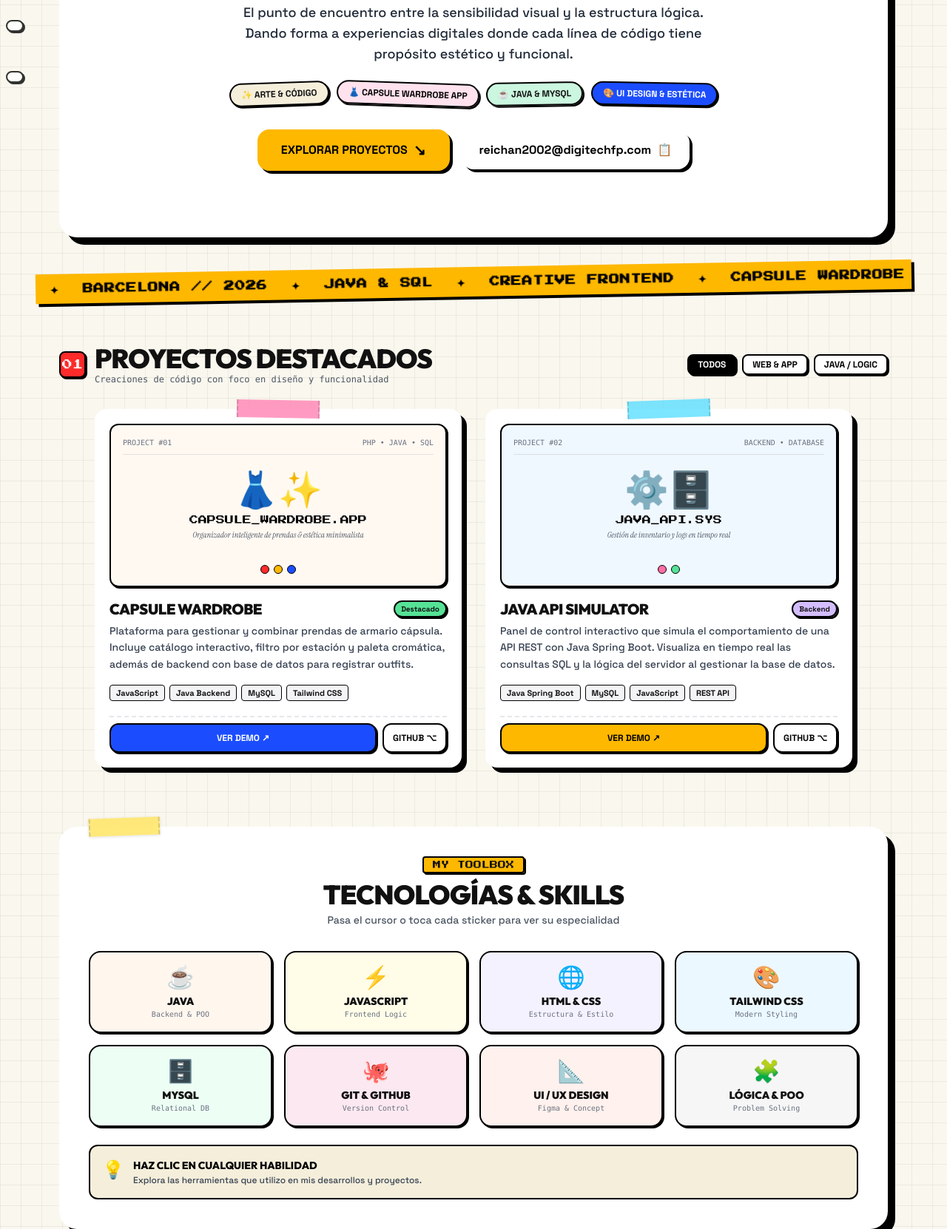
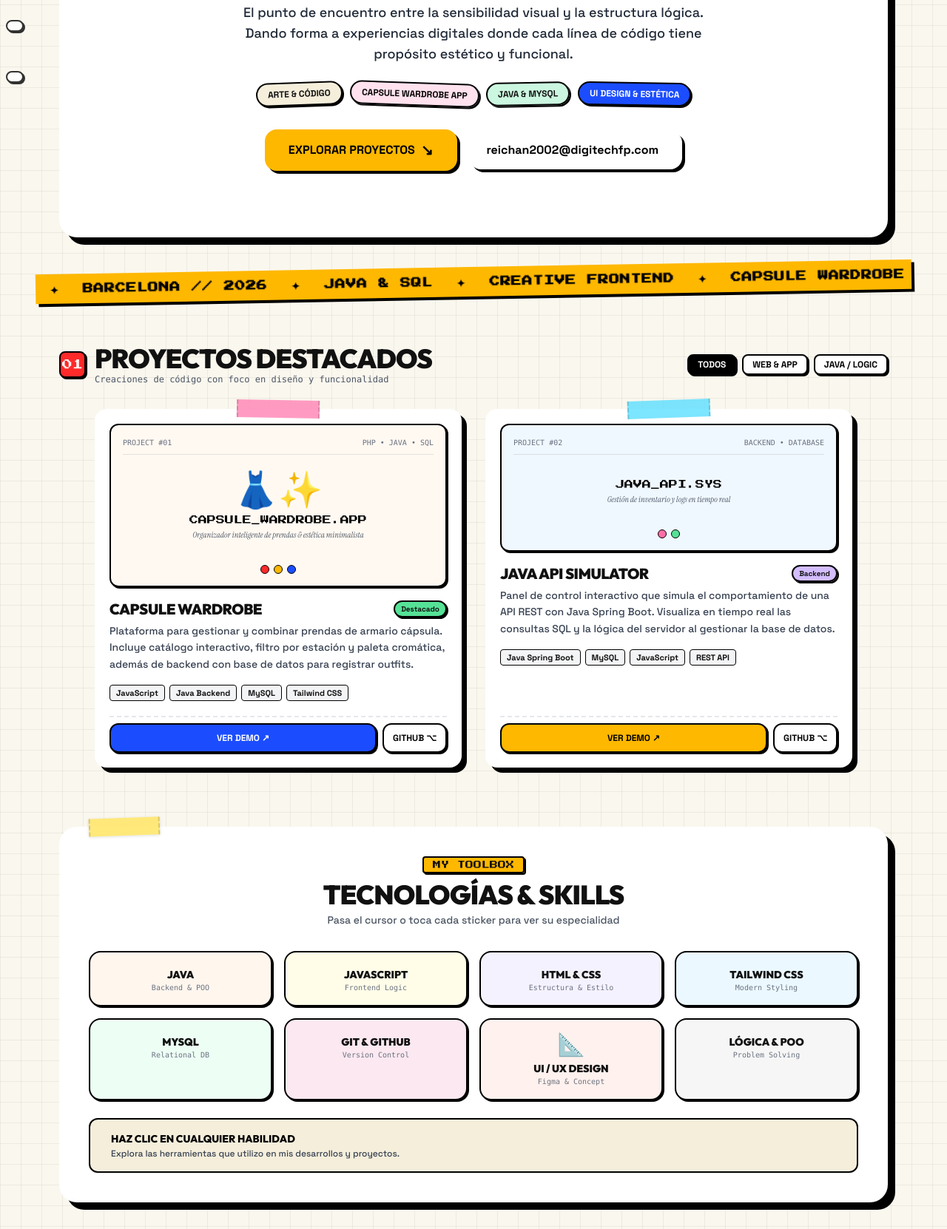
Before and after one commit to reikaharada/PortafolioReikaHarada, a plain HTML site: page index.html in a window 1280 px wide. Shown: the part 638-2300 px from the top of the page at 74% size. Drawn offline with nearby package versions, Linux system fonts and the light colour scheme; a web font is replaced by a local one.

Commit message:
Update index.html

```diff
--- a/index.html
+++ b/index.html
@@ -155,7 +155,7 @@
 
       <a href="#" class="flex items-center gap-3 group">
         <div class="w-10 h-10 bg-menta border-2 border-black rounded-xl flex items-center justify-center text-xl shadow-brutal-sm group-hover:rotate-6 transition-transform">
-          🐱
+
         </div>
         <div>
           <div class="font-pixel text-xs tracking-wider text-black flex items-center gap-1.5">
@@ -175,7 +175,7 @@
         </div>
         <button onclick="copiarEmail()" class="btn-brutal inline-flex items-center gap-1.5 bg-rojoPop text-white border-2 border-black font-bold text-xs uppercase px-4 py-2 rounded-xl shadow-brutal-sm hover:bg-black">
           <span>reichan2002@digitechfp.com</span>
-          <span class="text-sm">📋</span>
+          <span class="text-sm"></span>
         </button>
       </div>
     </nav>
@@ -222,7 +222,7 @@
           </h1>
 
           <div class="sticker-cutout absolute -left-8 -top-8 hidden sm:block bg-yellow-300 border-2 border-black rounded-full p-2 rotate-[-15deg]">
-            <span class="text-2xl">✨</span>
+            <span class="text-2xl"></span>
           </div>
         </div>
 
@@ -252,16 +252,16 @@
 
         <div class="flex flex-wrap items-center justify-center gap-2.5 mt-6">
           <span class="bg-cremaPaper border-2 border-black px-3.5 py-1.5 rounded-full font-bold text-xs uppercase shadow-brutal-sm -rotate-2 hover:rotate-0 transition-transform">
-            ✨ Arte & Código
+            Arte & Código
           </span>
           <span class="bg-cyberPink/20 text-black border-2 border-black px-3.5 py-1.5 rounded-full font-bold text-xs uppercase shadow-brutal-sm rotate-2 hover:rotate-0 transition-transform">
-            👗 Capsule Wardrobe App
+            Capsule Wardrobe App
           </span>
           <span class="bg-menta/30 border-2 border-black px-3.5 py-1.5 rounded-full font-bold text-xs uppercase shadow-brutal-sm -rotate-1 hover:rotate-0 transition-transform">
-            ☕ Java & MySQL
+            Java & MySQL
           </span>
           <span class="bg-cobalto text-white border-2 border-black px-3.5 py-1.5 rounded-full font-bold text-xs uppercase shadow-brutal-sm rotate-1 hover:rotate-0 transition-transform">
-            🎨 UI Design & Estética
+            UI Design & Estética
           </span>
         </div>
 
@@ -272,11 +272,11 @@
           </a>
           <button onclick="copiarEmail()" id="btn-copy-email" class="btn-brutal bg-white text-black border-3 border-black font-bold text-sm sm:text-base px-6 py-3.5 rounded-2xl shadow-brutal flex items-center gap-2">
             <span>reichan2002@digitechfp.com</span>
-            <span>📋</span>
+            <span></span>
           </button>
         </div>
         <div id="copy-feedback" class="text-xs font-mono font-bold text-cobalto mt-2.5 opacity-0 transition-opacity">
-          ¡Email copiado al portapapeles! ✨
+          ¡Email copiado al portapapeles!
         </div>
 
       </div>
@@ -386,7 +386,7 @@
                 <span>BACKEND • DATABASE</span>
               </div>
               <div class="py-6 text-center">
-                <div class="text-5xl mb-2 group-hover:scale-110 transition-transform">⚙️🗄️</div>
+                <div class="text-5xl mb-2 group-hover:scale-110 transition-transform"></div>
                 <div class="font-pixel text-xs text-black">JAVA_API.SYS</div>
                 <div class="text-[11px] font-editorial italic text-gray-600 mt-1">Gestión de inventario y logs en tiempo real</div>
               </div>
@@ -439,37 +439,37 @@
         <div class="grid grid-cols-2 sm:grid-cols-3 md:grid-cols-3 lg:grid-cols-4 gap-4">
 
           <div onclick="mostrarInfoSkill('Java', 'Programación Orientada a Objetos, lógica backend robusta, estructuras de datos y persistencia.')" class="clickable-chip group bg-[#FFF6EE] border-2 border-black p-4 rounded-2xl shadow-brutal-sm hover:shadow-brutal hover:-translate-y-1 hover:rotate-1 transition-all flex flex-col items-center text-center">
-            <span class="text-3xl mb-1 group-hover:scale-125 transition-transform">☕</span>
+            <span class="text-3xl mb-1 group-hover:scale-125 transition-transform"></span>
             <span class="font-outfit font-black text-sm uppercase">Java</span>
             <span class="text-[10px] font-mono text-gray-500">Backend & POO</span>
           </div>
 
           <div onclick="mostrarInfoSkill('JavaScript ES6+', 'Manipulación dinámica del DOM, interactividad fluida, consumo de APIs Fetch y lógica en el navegador.')" class="clickable-chip group bg-[#FFFDE8] border-2 border-black p-4 rounded-2xl shadow-brutal-sm hover:shadow-brutal hover:-translate-y-1 hover:-rotate-1 transition-all flex flex-col items-center text-center">
-            <span class="text-3xl mb-1 group-hover:scale-125 transition-transform">⚡</span>
+            <span class="text-3xl mb-1 group-hover:scale-125 transition-transform"></span>
             <span class="font-outfit font-black text-sm uppercase">JavaScript</span>
             <span class="text-[10px] font-mono text-gray-500">Frontend Logic</span>
           </div>
 
           <div onclick="mostrarInfoSkill('HTML5 & CSS3', 'Arquitectura semántica, estilos personalizados y creación de componentes visuales.')" class="clickable-chip group bg-[#F5F2FF] border-2 border-black p-4 rounded-2xl shadow-brutal-sm hover:shadow-brutal hover:-translate-y-1 hover:rotate-2 transition-all flex flex-col items-center text-center">
-            <span class="text-3xl mb-1 group-hover:scale-125 transition-transform">🌐</span>
+            <span class="text-3xl mb-1 group-hover:scale-125 transition-transform"></span>
             <span class="font-outfit font-black text-sm uppercase">HTML & CSS</span>
             <span class="text-[10px] font-mono text-gray-500">Estructura & Estilo</span>
           </div>
 
           <div onclick="mostrarInfoSkill('Tailwind CSS', 'Diseño ágil y estético con clases de utilidad y acabados modernos.')" class="clickable-chip group bg-[#EBF8FF] border-2 border-black p-4 rounded-2xl shadow-brutal-sm hover:shadow-brutal hover:-translate-y-1 hover:-rotate-2 transition-all flex flex-col items-center text-center">
-            <span class="text-3xl mb-1 group-hover:scale-125 transition-transform">🎨</span>
+            <span class="text-3xl mb-1 group-hover:scale-125 transition-transform"></span>
             <span class="font-outfit font-black text-sm uppercase">Tailwind CSS</span>
             <span class="text-[10px] font-mono text-gray-500">Modern Styling</span>
           </div>
 
           <div onclick="mostrarInfoSkill('MySQL / SQL', 'Diseño de bases de datos relacionales, consultas estructuradas y persistencia para aplicaciones.')" class="clickable-chip group bg-[#EDFFF5] border-2 border-black p-4 rounded-2xl shadow-brutal-sm hover:shadow-brutal hover:-translate-y-1 hover:rotate-1 transition-all flex flex-col items-center text-center">
-            <span class="text-3xl mb-1 group-hover:scale-125 transition-transform">🗄️</span>
+            <span class="text-3xl mb-1 group-hover:scale-125 transition-transform"></span>
             <span class="font-outfit font-black text-sm uppercase">MySQL</span>
             <span class="text-[10px] font-mono text-gray-500">Relational DB</span>
           </div>
 
           <div onclick="mostrarInfoSkill('Git & GitHub', 'Control de versiones, flujo de ramas y publicación en entornos web como GitHub Pages.')" class="clickable-chip group bg-[#FCE8F0] border-2 border-black p-4 rounded-2xl shadow-brutal-sm hover:shadow-brutal hover:-translate-y-1 hover:-rotate-1 transition-all flex flex-col items-center text-center">
-            <span class="text-3xl mb-1 group-hover:scale-125 transition-transform">🐙</span>
+            <span class="text-3xl mb-1 group-hover:scale-125 transition-transform"></span>
             <span class="font-outfit font-black text-sm uppercase">Git & GitHub</span>
             <span class="text-[10px] font-mono text-gray-500">Version Control</span>
           </div>
@@ -481,7 +481,7 @@
           </div>
 
           <div onclick="mostrarInfoSkill('Lógica & POO', 'Estructuras de control, resolución de problemas y arquitectura limpia en programación.')" class="clickable-chip group bg-[#F6F6F6] border-2 border-black p-4 rounded-2xl shadow-brutal-sm hover:shadow-brutal hover:-translate-y-1 hover:-rotate-1 transition-all flex flex-col items-center text-center">
-            <span class="text-3xl mb-1 group-hover:scale-125 transition-transform">🧩</span>
+            <span class="text-3xl mb-1 group-hover:scale-125 transition-transform"></span>
             <span class="font-outfit font-black text-sm uppercase">Lógica & POO</span>
             <span class="text-[10px] font-mono text-gray-500">Problem Solving</span>
           </div>
@@ -489,7 +489,7 @@
         </div>
 
         <div id="skill-detail-box" class="mt-6 p-4 rounded-xl border-2 border-black bg-cremaPaper flex items-start gap-3 transition-all duration-300">
-          <div class="text-2xl">💡</div>
+          <div class="text-2xl"></div>
           <div>
             <div id="skill-title" class="font-outfit font-bold text-sm uppercase text-black">Haz clic en cualquier habilidad</div>
             <div id="skill-desc" class="font-sansGrotesk text-xs text-gray-700 mt-0.5">Explora las herramientas que utilizo en mis desarrollos y proyectos.</div>
@@ -585,17 +585,17 @@
             </a>
 
             <button onclick="copiarEmail()" class="btn-brutal bg-white text-black border-2 border-black font-outfit font-bold text-xs sm:text-sm uppercase px-5 py-3.5 rounded-full shadow-brutal-sm flex items-center gap-2">
-              <span>📋</span>
+              <span></span>
               <span>Copiar Correo</span>
             </button>
 
             <a href="https://linkedin.com" target="_blank" rel="noopener noreferrer" class="btn-brutal bg-cobalto text-white border-2 border-black font-outfit font-black text-xs sm:text-sm uppercase px-6 py-3.5 rounded-full shadow-brutal-sm flex items-center gap-2">
-              <span>💼</span>
+              <span></span>
               <span>LinkedIn</span>
             </a>
 
             <a href="https://github.com" target="_blank" rel="noopener noreferrer" class="btn-brutal bg-black text-white border-2 border-black font-outfit font-black text-xs sm:text-sm uppercase px-6 py-3.5 rounded-full shadow-brutal-sm flex items-center gap-2">
-              <span>🐙</span>
+              <span></span>
               <span>GitHub</span>
             </a>
 
@@ -621,7 +621,7 @@
 
       <div class="flex justify-end gap-2">
         <button onclick="cerrarDemoModal()" class="btn-brutal bg-mostaza text-black border-2 border-black font-bold text-xs uppercase px-4 py-2 rounded-xl shadow-brutal-sm">
-          Entendido 👍
+          Entendido
         </button>
       </div>
     </div>
```
